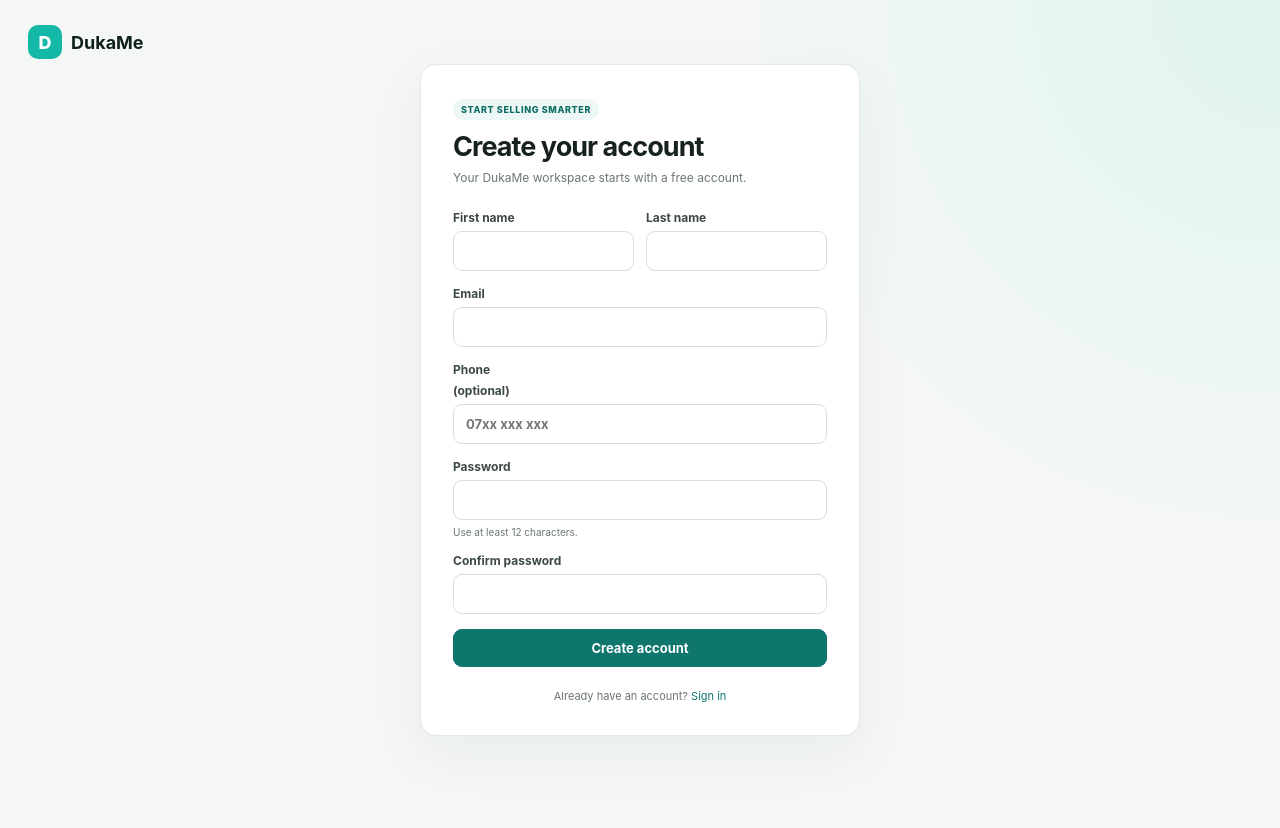
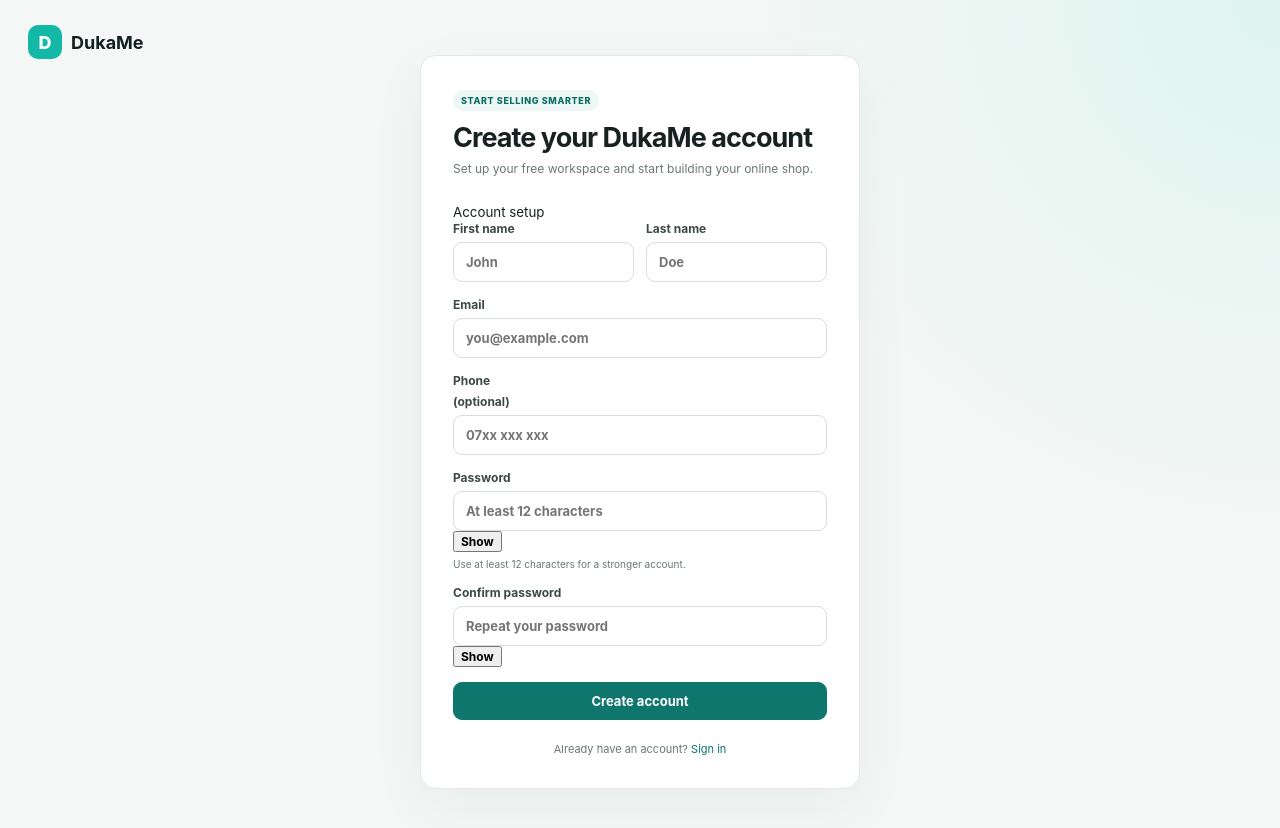
Before and after one commit to alumasinde/dukame, a Vue app in the folder frontend/: page /register in a window 1280 px wide. Shown: the top 828 px of the page. Before the commit the page ends 800 px from the top, so only its background shows below. Built offline with nearby package versions, Linux system fonts and the light colour scheme; no server answers.

Commit message:
feat: improve registration UX and form clarity

```diff
--- a/frontend/src/views/RegisterView.vue
+++ b/frontend/src/views/RegisterView.vue
@@ -6,11 +6,16 @@
 const auth = useAuthStore()
 const router = useRouter()
 const form = reactive({ first_name: '', last_name: '', email: '', phone: '', password: '', confirm: '' })
+const showPassword = ref(false)
+const showConfirm = ref(false)
 const error = ref('')
 
 async function submit() {
   error.value = ''
-  if (form.password !== form.confirm) { error.value = 'Passwords do not match.'; return }
+  if (form.password !== form.confirm) {
+    error.value = 'Passwords do not match.'
+    return
+  }
   try {
     await auth.register({ first_name: form.first_name, last_name: form.last_name, email: form.email, phone: form.phone || undefined, password: form.password })
     await router.push('/dashboard')
@@ -21,20 +26,60 @@
 </script>
 
 <template>
-  <div class="auth-page auth-page-tall">
-    <div class="auth-brand"><span class="brand-mark">D</span><strong>DukaMe</strong></div>
-    <div class="auth-card">
-      <div class="auth-heading"><span class="badge">Start selling smarter</span><h1>Create your account</h1><p>Your DukaMe workspace starts with a free account.</p></div>
-      <div v-if="error" class="alert alert-danger">{{ error }}</div>
-      <form @submit.prevent="submit" class="form-stack">
-        <div class="form-grid"><label>First name<input v-model.trim="form.first_name" autocomplete="given-name" required /></label><label>Last name<input v-model.trim="form.last_name" autocomplete="family-name" required /></label></div>
-        <label>Email<input v-model.trim="form.email" type="email" autocomplete="email" required /></label>
+  <main class="auth-page auth-page-tall">
+    <div class="auth-brand">
+      <span class="brand-mark">D</span>
+      <strong>DukaMe</strong>
+    </div>
+
+    <section class="auth-card auth-card-register" aria-labelledby="register-title">
+      <div class="auth-heading">
+        <span class="badge">Start selling smarter</span>
+        <h1 id="register-title">Create your DukaMe account</h1>
+        <p>Set up your free workspace and start building your online shop.</p>
+      </div>
+
+      <div class="auth-progress" aria-label="Registration progress">
+        <span class="active"></span><span></span><span></span>
+        <small>Account setup</small>
+      </div>
+
+      <div v-if="error" class="alert alert-danger" role="alert">{{ error }}</div>
+
+      <form class="form-stack" @submit.prevent="submit">
+        <div class="form-grid">
+          <label>First name<input v-model.trim="form.first_name" autocomplete="given-name" placeholder="John" required /></label>
+          <label>Last name<input v-model.trim="form.last_name" autocomplete="family-name" placeholder="Doe" required /></label>
+        </div>
+
+        <label>Email<input v-model.trim="form.email" type="email" autocomplete="email" placeholder="you@example.com" required /></label>
+
         <label>Phone <span class="muted">(optional)</span><input v-model.trim="form.phone" type="tel" autocomplete="tel" placeholder="07xx xxx xxx" /></label>
-        <label>Password<input v-model="form.password" type="password" minlength="12" autocomplete="new-password" required /><small>Use at least 12 characters.</small></label>
-        <label>Confirm password<input v-model="form.confirm" type="password" autocomplete="new-password" required /></label>
-        <button class="button button-primary button-block" :disabled="auth.loading">{{ auth.loading ? 'Creating account…' : 'Create account' }}</button>
+
+        <label>
+          Password
+          <span class="password-field">
+            <input v-model="form.password" :type="showPassword ? 'text' : 'password'" minlength="12" autocomplete="new-password" placeholder="At least 12 characters" required />
+            <button type="button" class="password-toggle" :aria-label="showPassword ? 'Hide password' : 'Show password'" @click="showPassword = !showPassword">{{ showPassword ? 'Hide' : 'Show' }}</button>
+          </span>
+          <small>Use at least 12 characters for a stronger account.</small>
+        </label>
+
+        <label>
+          Confirm password
+          <span class="password-field">
+            <input v-model="form.confirm" :type="showConfirm ? 'text' : 'password'" autocomplete="new-password" placeholder="Repeat your password" required />
+            <button type="button" class="password-toggle" :aria-label="showConfirm ? 'Hide password' : 'Show password'" @click="showConfirm = !showConfirm">{{ showConfirm ? 'Hide' : 'Show' }}</button>
+          </span>
+        </label>
+
+        <button class="button button-primary button-block button-lg" :disabled="auth.loading">
+          <span v-if="auth.loading" class="button-spinner" aria-hidden="true"></span>
+          {{ auth.loading ? 'Creating account…' : 'Create account' }}
+        </button>
       </form>
+
       <p class="auth-footer">Already have an account? <RouterLink to="/login">Sign in</RouterLink></p>
-    </div>
-  </div>
+    </section>
+  </main>
 </template>
```
